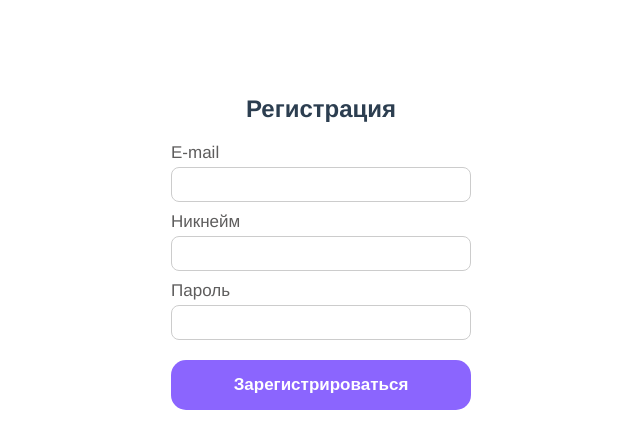
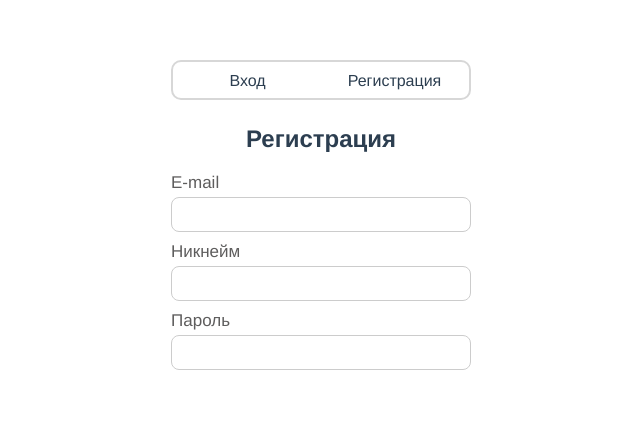
Before and after one commit to milkhunters/hahaton-frontend, a Vue app: page /registration in a window 1280 px wide. Shown: the part 220-668 px from the top of the page, without its empty margins (319-959 px from the left). Built offline with nearby package versions, Linux system fonts and the light colour scheme.

Commit message:
auth beta

```diff
--- a/src/App.vue
+++ b/src/App.vue
@@ -1,9 +1,7 @@
 <template>
 
   <div class="app">
-    <router-view>
-
-    </router-view>
+    <router-view/>
   </div>
 
 </template>
--- a/src/components/account/account.vue
+++ b/src/components/account/account.vue
@@ -1,10 +1,12 @@
 <template>
-
+<div class="userAccount">
+  Hello, User!
+</div>
 </template>
 
 <script>
 export default {
-  name: "account"
+  name: "AccountApp"
 }
 </script>
 
--- a/src/components/home/home.vue
+++ b/src/components/home/home.vue
@@ -1,11 +1,19 @@
 <template>
 
-home
+<div class="homeDiv">
+  <navbar-app></navbar-app>
+
+</div>
+
 </template>
 
 <script>
+
+import NavbarApp from "@/components/navbar/authRegButtons";
 export default {
-  name: "Home-App"
+  name: "Home-App",
+  components: {NavbarApp}
+
 }
 </script>
 
--- a/src/components/login/login.vue
+++ b/src/components/login/login.vue
@@ -4,29 +4,33 @@
     <div class="reg">
       <div class="reg_data">
 
+      <div class="reg_change">
+        <router-link :to="{name: 'login'}" class="reg_change_button">Вход</router-link>
+        <router-link :to="{name: 'registration'}" class="reg_change_button">Регистрация</router-link>
+      </div>
 
 
         <h1 class="reg_data_title">Авторизация</h1>
 
-        <form @submit.prevent="NewLocalStorage" id="login" method="POST">
+        <form @submit.prevent="signIn" id="login" method="POST">
           <!-- Ответ ajax -->
           <span id="loginmessage"></span>
           <!-- Ответ ajax -->
           <p>E-mail или никнейм</p>
 
-          <input type="text" name="nickname" />
+          <input type="text" name="nickname" v-model="username"/>
 
           <p class="log-pass">Пароль</p>
 
-          <input type="password" name="password" value="" /><br />
+          <input type="password" name="password" v-model="password"/><br />
 
           <input type="hidden" name="do_login" />
 
           <button type="submit" name="do_login" >Войти</button>
-
+{{ this.tmp }}
         </form>
 
-        <button @click="OldLocalStorage">Кнопка</button>
+
       </div>
     </div>
   </div>
@@ -34,23 +38,33 @@
 </template>
 
 <script>
-// import navbar from "@/components/navbar/navbar";
+
+import axios from "axios";
+
 export default {
   name: "Login-App",
-
-
   data() {
     return{
-      tmp: 12
+      username: "",
+      password: "",
+      tmpPass: "pass123@$Zx",
+      tmp: ""
     }
   },
   methods: {
-    NewLocalStorage(){
-      localStorage.setItem('test', 8);
+    async signIn(){
+      // const url = 'https://dev.milkhunters.ru/api/v1/signup'
 
-    },
-    OldLocalStorage(){
-      alert( localStorage.getItem('test'));
+      const response = await axios.post('https://dev.milkhunters.ru/api/v1/signin', {
+        "username": this.username,
+        "password": this.password
+      })
+
+      if (response.status === 200){
+        localStorage.setItem('isAuth', 'true')
+        localStorage.setItem('user', JSON.stringify(response.data))
+      }
+
     }
   }
 
@@ -156,6 +170,7 @@ img {
   align-items: center;
   min-height: 100vh;
   height: 100%;
+  /*background: url(https://img1.akspic.ru/attachments/crops/1/7/1/2/0/102171/102171-peyzash-nebo-vodohranilishhe-priroda-fjord-1920x1080.jpg);*/
   background-size: cover;
 }
 .reg {
@@ -168,6 +183,34 @@ img {
   position: relative;
   overflow: hidden;
 }
+.reg_change {
+  border: 2px solid rgb(215, 215, 215);
+  border-radius: 10px;
+  padding: 1px;
+  margin-bottom: 20px;
+  height: 40px;
+  display: flex;
+  width: 100%;
+}
+.reg_change_button {
+  width: 50%;
+  display: flex;
+  justify-content: center;
+  align-items: center;
+  font-size: 16px;
+  font-weight: 500;
+  height: 100%;
+  text-align: center;
+  border-radius: 8px;
+  color: var(--title-color);
+  transition: .2s ease;
+}
+.reg_change_button:hover {
+  background: var(--content-color-hover);
+}
+.reg_change_button.active_change_button {
+  background: var(--content-color-hover);
+}
 .reg_data {
   padding: 80px 50px 60px 50px;
   border-radius: 30px;
@@ -176,6 +219,13 @@ img {
   text-align: center;
   width: 100%;
   background: var(--content-color);
+}
+.reg_data_name {
+  font-size: 17px;
+  position: absolute;
+  right: 40px;
+  font-family: 'Roboto Mono', monospace;;
+  top: 20px;
 }
 .reg_data_title {
   font-size: 24px;
@@ -205,7 +255,7 @@ img {
   text-align: center;
   margin-top: 20px;
   cursor: pointer;
-  background: #8B65FEFF;
+  background: var(--primary-color);
   color: #fff;
   font-weight: 600;
   font-size: 17px;
@@ -214,6 +264,6 @@ img {
   transition: .2s ease;
 }
 .reg_data form button:hover {
-  background: #8b65fe;
+  background: var(--primary-color-hover);
 }
 </style>
--- a/src/components/navbar/navbar.vue
+++ b/src/components/navbar/authRegButtons.vue
@@ -1,21 +1,21 @@
 <template>
-  <div class="regNew">
+
     <h2 class="reg_data_name">MilkHunter's</h2>
 
     <div class="reg_change">
+
       <router-link :to="{name: 'login'}" class="reg_change_button">Вход</router-link>
       <router-link :to="{name: 'registration'}" class="reg_change_button">Регистрация</router-link>
-<!--      <button @click="$router.push('/registration')" class="reg_change_button"> Регистрация </button>-->
-<!--      <button  @click="$router.push('/login')" class="reg_change_button active_change_button"> Авторизация </button>-->
+
 
     </div>
-  </div>
+
 
 </template>
 
 <script>
 export default {
-  name: "Navbar-App"
+  name: "NavbarApp"
 }
 </script>
 <style>
@@ -71,6 +71,11 @@ body {
   font-weight: 500;
   line-height: 1.6;
 }
+a {
+  text-decoration: none;
+  outline: none;
+  transition: 0.2s ease;
+}
 .reg_change {
   border: 2px solid rgb(215, 215, 215);
   border-radius: 10px;
@@ -78,7 +83,8 @@ body {
   margin-bottom: 20px;
   height: 40px;
   display: flex;
-  width: 100%;
+  width: 300px;
+  justify-content: center;
 
 }
 .reg_change_button {
@@ -95,10 +101,10 @@ body {
   transition: .2s ease;
 }
 .reg_change_button:hover {
-  background: white;
+  background: var(--content-color-hover);
 }
 .reg_change_button.active_change_button {
-  background: white;
+  background: var(--content-color-hover);
 }
 .reg_data_name {
   font-size: 17px;
@@ -107,8 +113,5 @@ body {
   font-family: 'Roboto Mono', monospace;;
   top: 20px;
 }
-.regNew{
-  width: 400px;
-  right: 40px;
-}
+
 </style>
--- a/src/components/registration/registration.vue
+++ b/src/components/registration/registration.vue
@@ -5,6 +5,10 @@
       <div class="reg_data">
 
 
+        <div class="reg_change">
+          <router-link :to="{name: 'login'}" class="reg_change_button">Вход</router-link>
+          <router-link :to="{name: 'registration'}" class="reg_change_button">Регистрация</router-link>
+        </div>
 
         <h1 class="reg_data_title">Регистрация</h1>
         <form id="login" method="POST">
@@ -134,6 +138,7 @@ img {
   align-items: center;
   min-height: 100vh;
   height: 100%;
+  /*background: url(https://img1.akspic.ru/attachments/crops/1/7/1/2/0/102171/102171-peyzash-nebo-vodohranilishhe-priroda-fjord-1920x1080.jpg);*/
   background-size: cover;
 }
 .reg {
@@ -218,7 +223,7 @@ img {
   text-align: center;
   margin-top: 20px;
   cursor: pointer;
-  background: #8b65fe;
+  background: var(--primary-color);
   color: #fff;
   font-weight: 600;
   font-size: 17px;
@@ -227,6 +232,6 @@ img {
   transition: .2s ease;
 }
 .reg_data form button:hover {
-  background: #8b65fe;
+  background: var(--primary-color-hover);
 }
 </style>
--- a/src/router/router.js
+++ b/src/router/router.js
@@ -1,25 +1,31 @@
-import login from "@/components/login/login";
-import registration from "@/components/registration/registration";
+
 import {createRouter, createWebHistory} from "vue-router";
-import home from "@/components/home/home";
+
 const routes = [
     {
         path: '/',
-        component: home
+        component: () => import('@/components/home/home')
     },
     {
         path: '/login',
         name: 'login',
-        component: login
+        component: () => import('@/components/login/login')
     },
     {
         path: '/registration',
         name: 'registration',
-        component: registration
+        component: () => import('@/components/registration/registration')
     },
     {
+        path: '/account',
+        name: 'account',
+        component: () => import('@/components/account/account'),
+        // beforeEnter: (to, from, next) => {
+        //     if (localStorage.getItem('isAuth')) next({ name: 'account' })
+        //     else next()
+        // }
+    }
 
-    }
 ]
 
 const router = createRouter({
```
